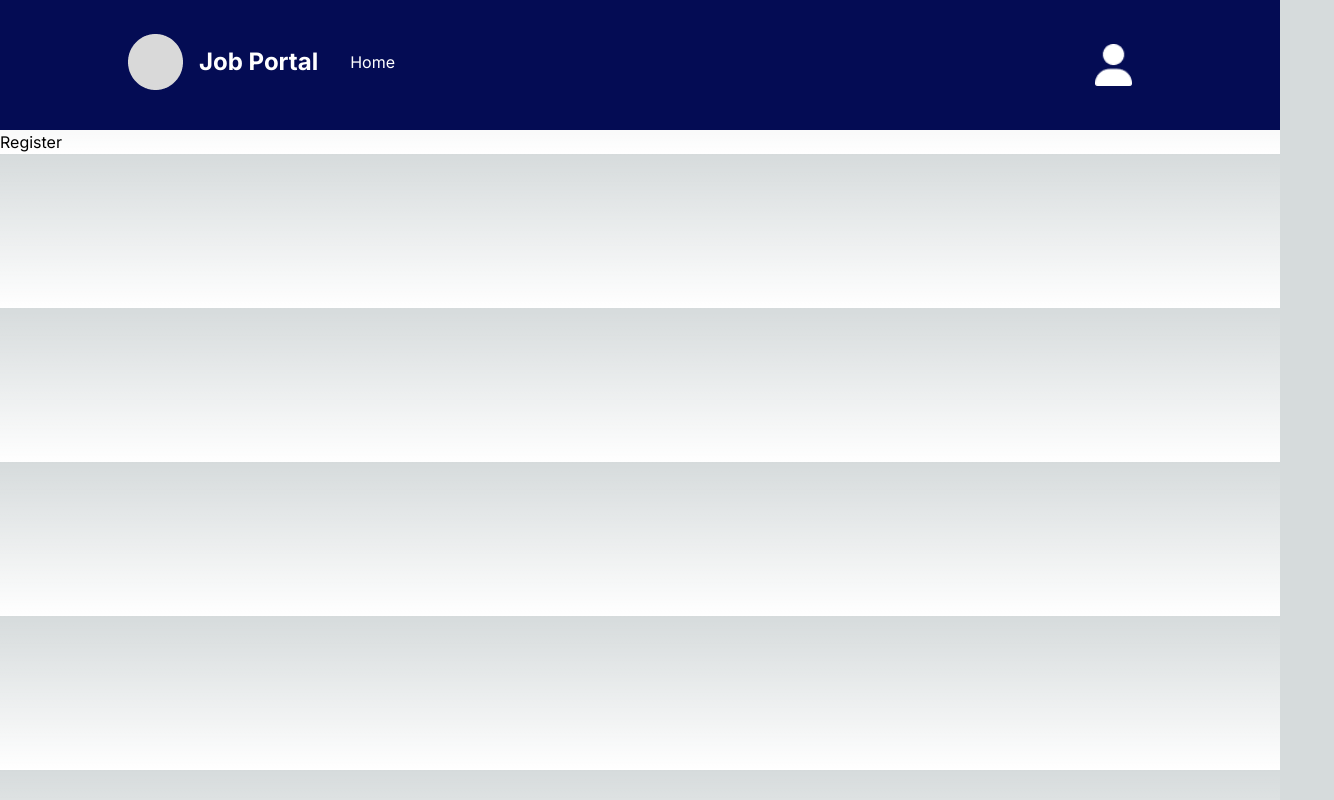
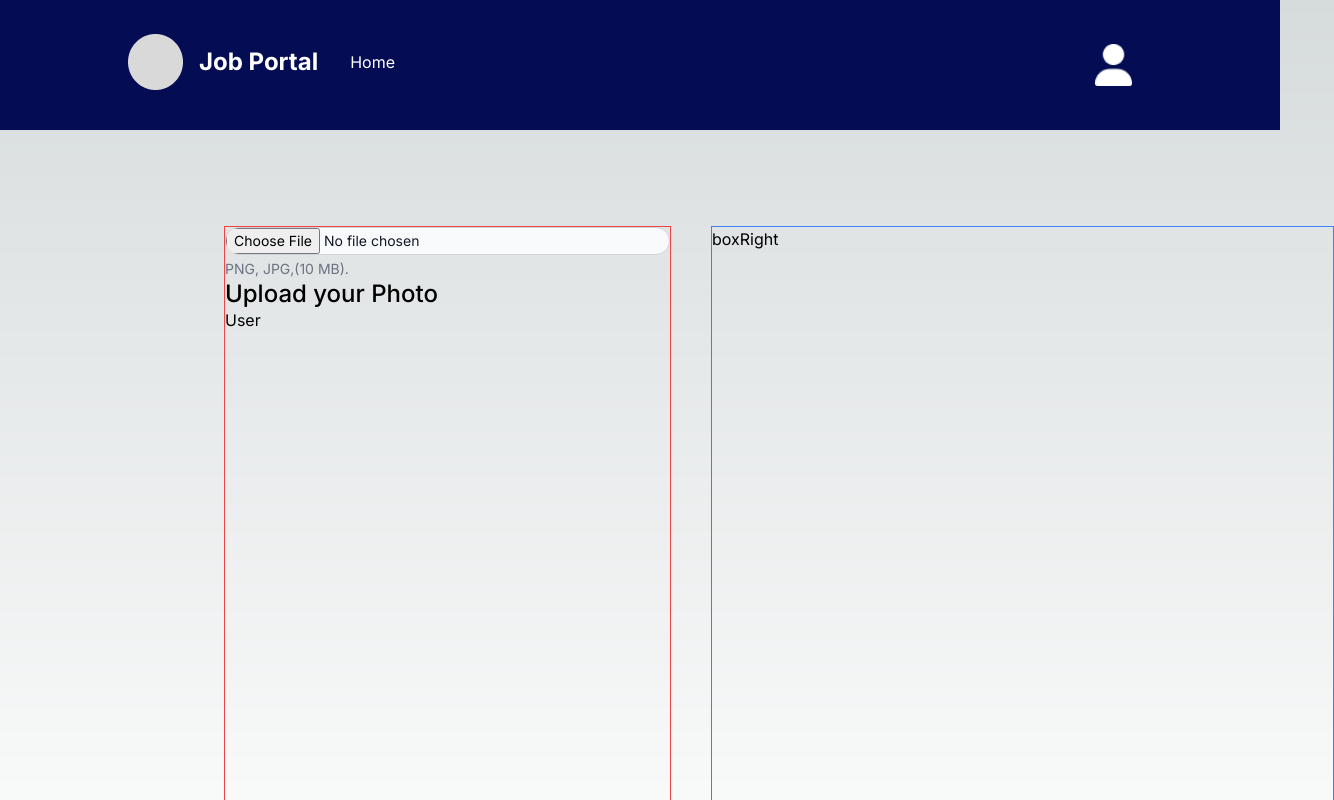
Before and after one commit to Jhoward09123/Job-portal-repo, a Next.js app: page /register in a window 1280 px wide. Shown: the top 800 px of the page, 1334 px wide, since content can reach past the window. Built offline with nearby package versions, Linux system fonts and the light colour scheme.

Commit message:
just push kalimut ko

```diff
--- /dev/null
+++ b/src/app/components/Fileupload/FileuploadProfile.jsx
@@ -0,0 +1,23 @@
+import React from "react";
+
+const FileuploadProfile = () => {
+  return (
+    <div>
+
+    <input
+        className="block w-full text-sm text-gray-900 border border-gray-300 rounded-full cursor-pointer bg-gray-50 dark:text-gray-400 focus:outline-none dark:bg-gray-700 dark:border-gray-600 dark:placeholder-gray-400"
+        aria-describedby="file_input_help"
+        id="file_input"
+        type="file"
+      />
+      <p
+        className="mt-1 text-sm text-gray-500 dark:text-gray-300"
+        id="file_input_help"
+      >
+       PNG, JPG,(10 MB).
+      </p>
+    </div>
+  );
+};
+
+export default FileuploadProfile;
--- a/src/app/components/navigation/Nav.jsx
+++ b/src/app/components/navigation/Nav.jsx
@@ -26,11 +26,9 @@ const Nav = () => {
           </a>
         </li>
         <li className="nav_left mt-4">
-
           <a className="font-normal" href="./">
             Home
           </a>
-
         </li>
         <li className="about-float-right ">
           <div className="flex">
--- a/src/app/globals.css
+++ b/src/app/globals.css
@@ -135,7 +135,6 @@ body {
   border: 1px solid #000;
   background-color: white;
   box-shadow: 0px 4px 4px 0px rgba(0, 0, 0, 0.25);
-
 }
 
 .styled-select {
@@ -235,15 +234,14 @@ body {
   line-height: normal;
 }
 
-.title_description_apply{
+.title_description_apply {
   display: flex;
   flex-direction: column;
   align-items: flex-start;
   gap: 9px;
 }
 
-
-.apply_btn_brows{
+.apply_btn_brows {
   background-color: #040c53;
   color: white;
   border-radius: 10px;
@@ -281,19 +279,19 @@ padding: 10px 20px;
   cursor: pointer;
 }
 
-.btn_signin{
+.btn_signin {
   padding: 10px 20px;
   justify-content: center;
   align-items: center;
   border-radius: 10px;
-background: #040C53;
+  background: #040c53;
   font-size: 24px;
   font-style: normal;
   font-weight: 500;
   line-height: normal;
 }
 
-.btn_idont_have{
+.btn_idont_have {
   font-size: 24px;
   font-style: normal;
   font-weight: 500;
@@ -301,16 +299,32 @@ line-height: normal;
   text-decoration-line: underline;
 }
 
-.question{
+.question {
   font-size: 24px;
   font-style: normal;
   font-weight: 500;
   line-height: normal;
 }
 
+.modal_size {
+  width: 600px;
+}
 
-.modal_size{
-  width: 600px;
+.box_left {
+  width: 447px;
+  height: 727px;
+}
+
+.box_right {
+  width: 623px;
+  height: 727px;
+}
+
+.textUpload{
+  font-size: 24px;
+font-style: normal;
+font-weight: 500;
+line-height: normal;
 }
 
 /* Nav Modal end*/
--- a/src/app/register/page.jsx
+++ b/src/app/register/page.jsx
@@ -1,9 +1,35 @@
-import React from 'react'
+import React from "react";
+import FileuploadProfile from "../components/Fileupload/FileuploadProfile";
 
 const page = () => {
   return (
-    <div>Register</div>
-  )
-}
+    <div className="">
+      <div className="flex px-56 pt-24 gap-10">
+        <div className="left">
+          <div className="box_left border border-red-500">
+            <FileuploadProfile />
+            <div className="textUpload">
+            Upload your Photo
+            </div>
 
-export default page
+            <div className="wrap_user">
+                <div className="textUser">
+                    User
+                </div>
+                <div className="input_left">
+
+                </div>
+
+            </div>
+          </div>
+        </div>
+
+        <div className="right">
+          <div className="box_right border border-blue-500">boxRight</div>
+        </div>
+      </div>
+    </div>
+  );
+};
+
+export default page;
```
Also changed, not shown: src/app/login/page.jsx (+1 -6 lines). Lines whose indentation alone changed are shown as unchanged.
